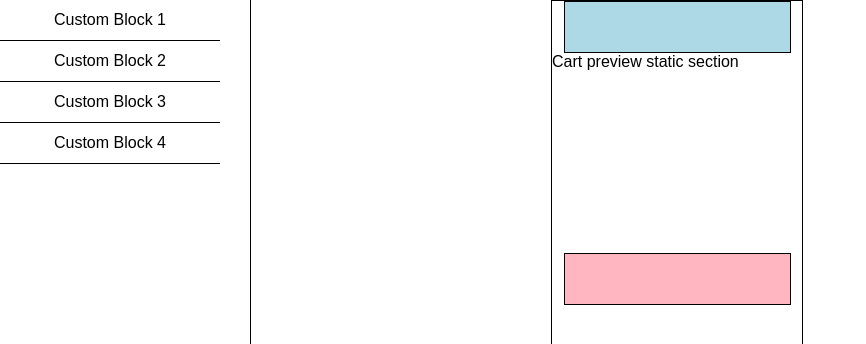
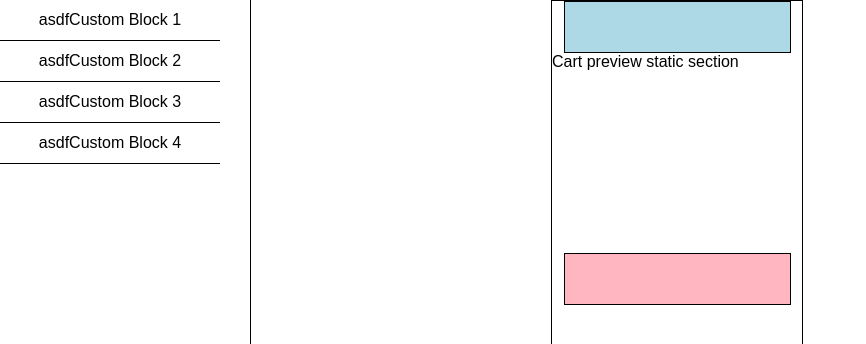
Before and after one commit to alexiastandish/custom-cart-page-demo, a React (Create React App) app: page / in a window 1280 px wide. Shown: the top 344 px of the page, without its empty margins (0-866 px from the left). Built offline with nearby package versions, Linux system fonts and the light colour scheme.

Commit message:
updated docs

```diff
--- a/src/App.css
+++ b/src/App.css
@@ -71,3 +71,8 @@
     cursor: pointer;
     user-select: none;
 }
+
+.sidebar-block.overlay {
+    background: black;
+    color: white;
+}
--- a/src/App.jsx
+++ b/src/App.jsx
@@ -112,8 +112,6 @@ function App() {
     }
 
     const shouldBlocksSwap = (top, bottom) => {
-        console.log('top', top)
-        console.log('bottom', bottom)
         const topHasBlock = top.findIndex(
             (topField) => topField?.parent === 'cart-top'
         )
@@ -245,7 +243,6 @@ function App() {
                     collisionDetection={rectIntersection}
                 >
                     <SortableContext
-                        // strategy={rectSwappingStrategy}
                         strategy={verticalListSortingStrategy}
                         items={[...topFields, ...bottomFields].map(
                             (field) => field.id
--- a/src/components/SidebarBlock.jsx
+++ b/src/components/SidebarBlock.jsx
@@ -8,5 +8,5 @@ export default function SidebarBlock(props) {
     if (overlay) {
         className += ' overlay'
     }
-    return <div className={className}>{title}</div>
+    return <div className={className}>asdf{title}</div>
 }
```
Also changed, not shown: 1 other file (tests, documents, lock files or other folders).
